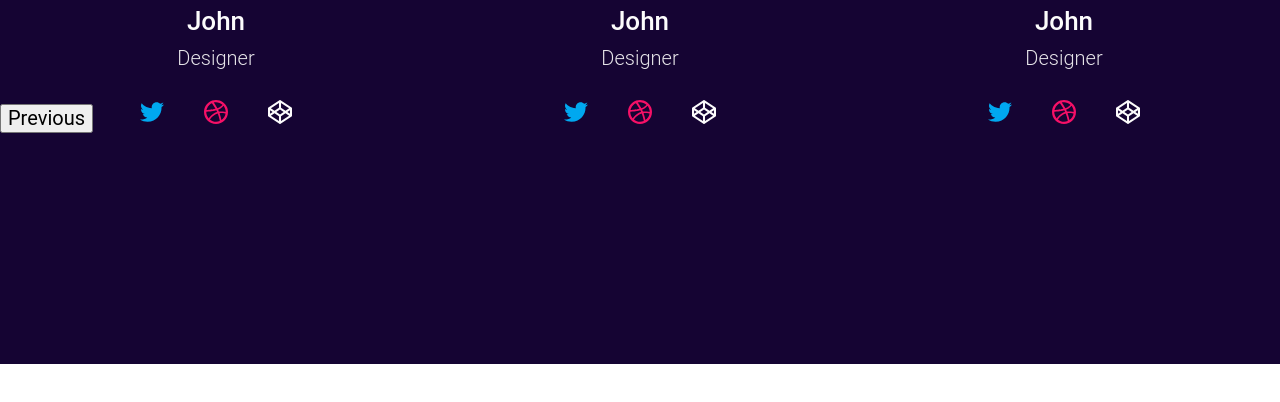
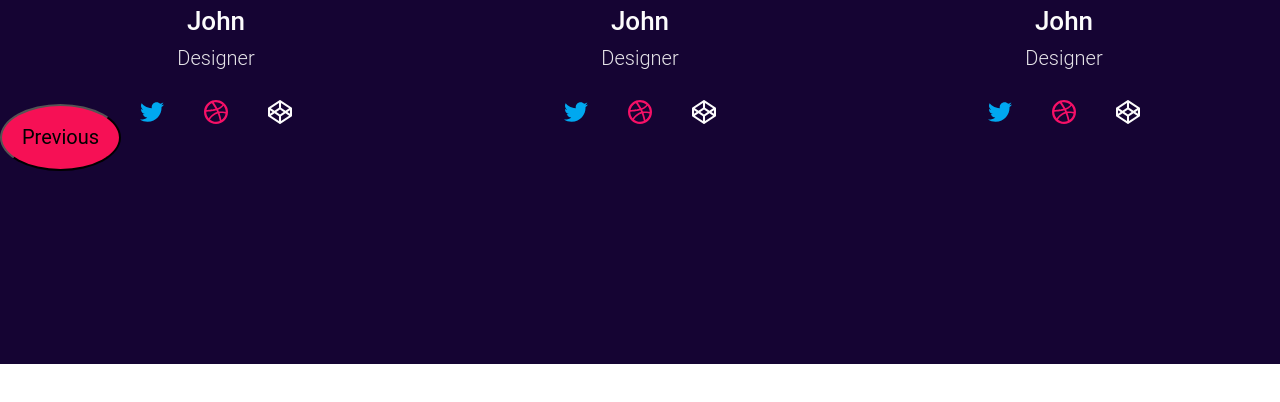
Before and after one commit to drimchansky/jade, a Gatsby site: page /about in a window 1280 px wide. Shown: the part 1418-1820 px from the top of the page. Built offline with nearby package versions, Linux system fonts and the light colour scheme; Gatsby itself is replaced by a stand-in of ours.

Commit message:
Add arrows

```diff
--- a/src/components/about/TeamSlider.js
+++ b/src/components/about/TeamSlider.js
@@ -79,6 +79,37 @@ export default class TeamSlider extends Component {
 
 const Section = styled.section`
   padding: 3rem 0;
+  position: relative;
+
+  & .slick-arrow {
+    background: ${colors.primary};
+    border-radius: 50%;
+    padding: 1rem;
+    z-index: 11;
+
+    &:before {
+      position: absolute;
+      top: 50%;
+      left: 50%;
+      transform: translate(-50%, -44%);
+      opacity: 1;
+    }
+  }
+
+  & .slick-prev {
+    left: 10px;
+
+    @media (min-width: 960px) {
+      left: 1rem;
+    }
+  }
+  & .slick-next {
+    right: 10px;
+
+    @media (min-width: 960px) {
+      right: 1rem;
+    }
+  }
 
   @media (min-width: 960px) {
     margin-top: -13rem;
```
